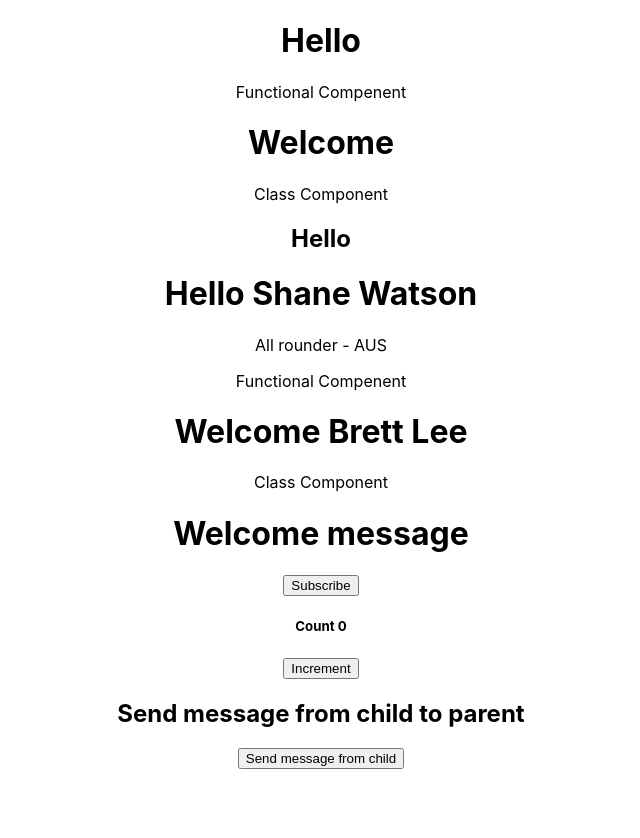
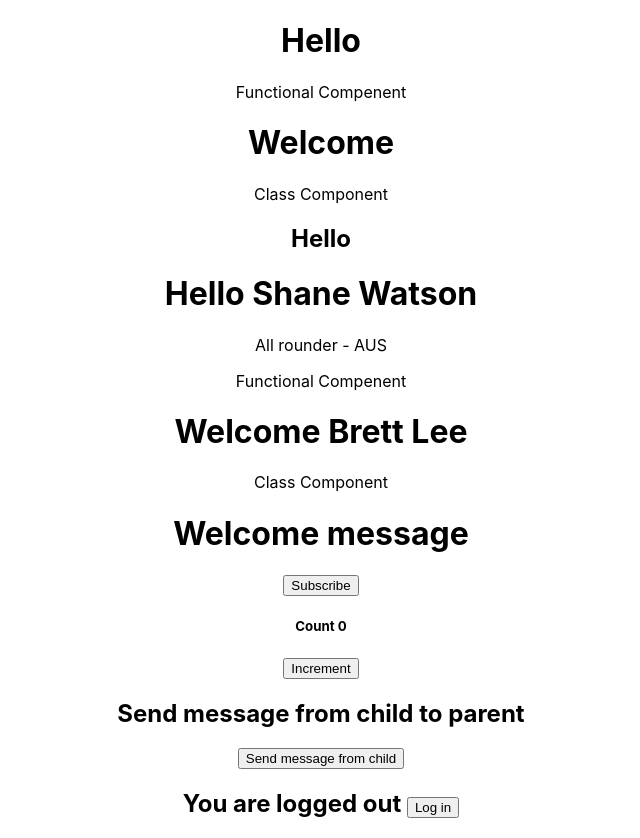
Before and after one commit to ManivannanBel/React-js, a React (Create React App) app in the folder hello-world/: page / in a window 1280 px wide. Shown: the whole page, without its empty margins (319-959 px from the left). Before the commit the page ends 800 px from the top, so only its background shows below. Built offline with nearby package versions, Linux system fonts and the light colour scheme.

Commit message:
conditional rendering

```diff
--- a/hello-world/src/App.js
+++ b/hello-world/src/App.js
@@ -7,6 +7,7 @@ import Hello from './components/Hello'
 import Message from './components/Message'
 import Counter from './components/Counter'
 import ParentComponent from './components/ParentComponent'
+import ConditionalRendering from './components/ConditionalRenderingComponent'
 function App() {
   return (
     <div className="App">
@@ -18,6 +19,7 @@ function App() {
       <Message/>
       <Counter/>
       <ParentComponent/>
+      <ConditionalRendering/>
     </div>
   );
 }
--- /dev/null
+++ b/hello-world/src/components/ConditionalRenderingComponent.js
@@ -0,0 +1,30 @@
+import React, { Component } from 'react'
+
+export class ConditionalRenderingComponent extends Component {
+
+    constructor(props) {
+        super(props)
+
+        this.state = {
+            isLoggedIn : false
+        }
+
+        this.ManageLogin = this.ManageLogin.bind(this)
+    }
+
+    ManageLogin(){
+        this.setState({
+            isLoggedIn : !this.state.isLoggedIn
+        })
+    }
+
+    render() {
+        return this.state.isLoggedIn ? (
+            <h2>You are logged in <button onClick={() => this.ManageLogin()}>Log out</button></h2>
+        ) : (
+            <h2>You are logged out <button onClick={() => this.ManageLogin()}>Log in</button></h2>
+        )
+    }
+}
+
+export default ConditionalRenderingComponent
```
